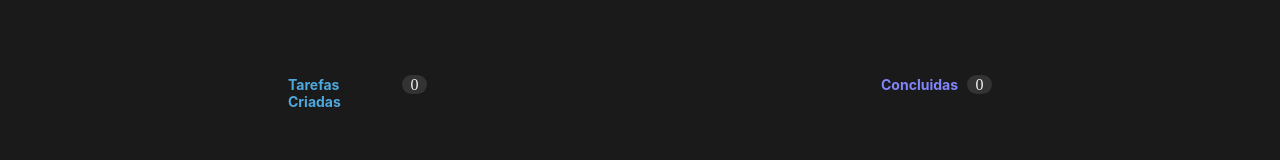
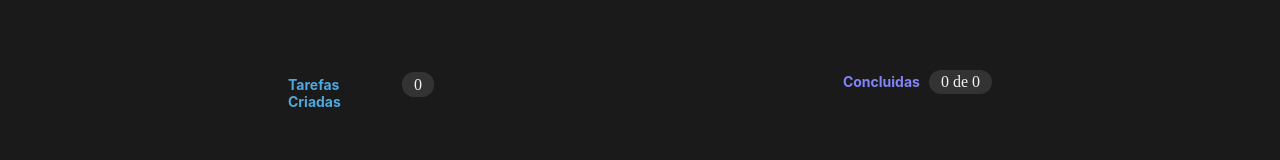
Before and after one commit to jordanobaluz/01-todo-ignite, a React (Vite) app: page / in a window 1280 px wide. Shown: the part 242-402 px from the top of the page. Built offline with nearby package versions, Linux system fonts and the light colour scheme.

Commit message:
editado contador para contar tarefas feitas e tarefas totais

```diff
--- a/src/App.module.css
+++ b/src/App.module.css
@@ -89,21 +89,13 @@
 
 .count {
     display: flex;
-    flex-direction: column;
+    flex-direction: row;
     justify-content: center;
     align-items: center;
-    padding: 2px 8px;
-    gap: 0.625rem;
-
-    width: 1.563rem;
-    height: 1.188rem;
+    padding: 0.2rem 0.75rem;
 
     background: var(--gray-400);
-    border-radius: 999px;
-
-    flex: none;
-    order: 1;
-    flex-grow: 0;
+    border-radius: 12px;
 }
 
 .taskDone {
@@ -112,9 +104,6 @@
     align-items: center;
     padding: 0px;
     gap: 0.5rem;
-
-    width: 6.938rem;
-    height: 1.188rem;
 }
 
 .taskDone>p {
--- a/src/App.tsx
+++ b/src/App.tsx
@@ -75,7 +75,7 @@ function App() {
           </div>
           <div className={styles.taskDone}>
             <p>Concluidas</p>
-            <span className={styles.count}>{taskCountDone}</span>
+            <span className={styles.count}>{taskCountDone} de {taskCount}</span>
           </div>
 
         </div>
```
